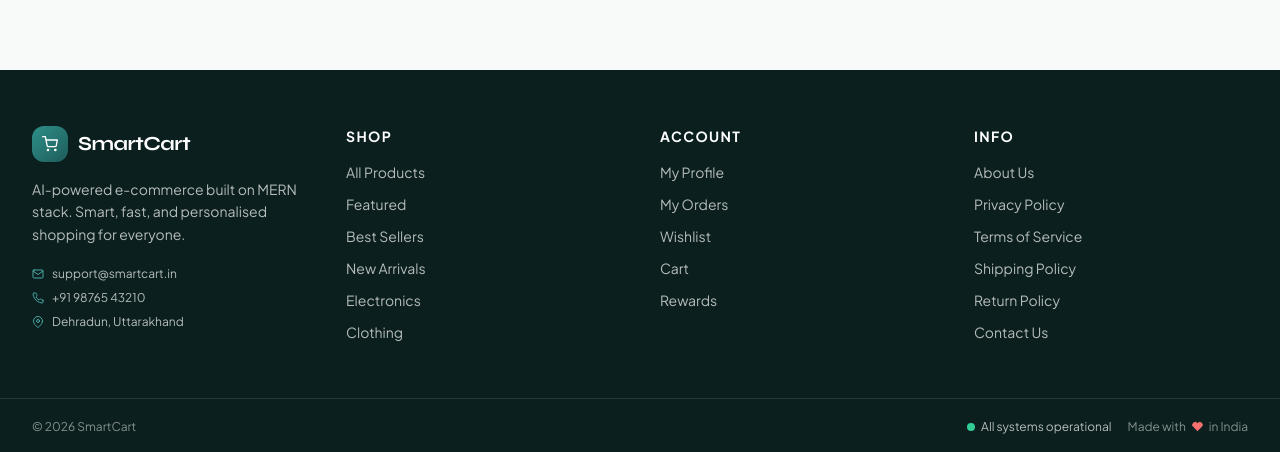
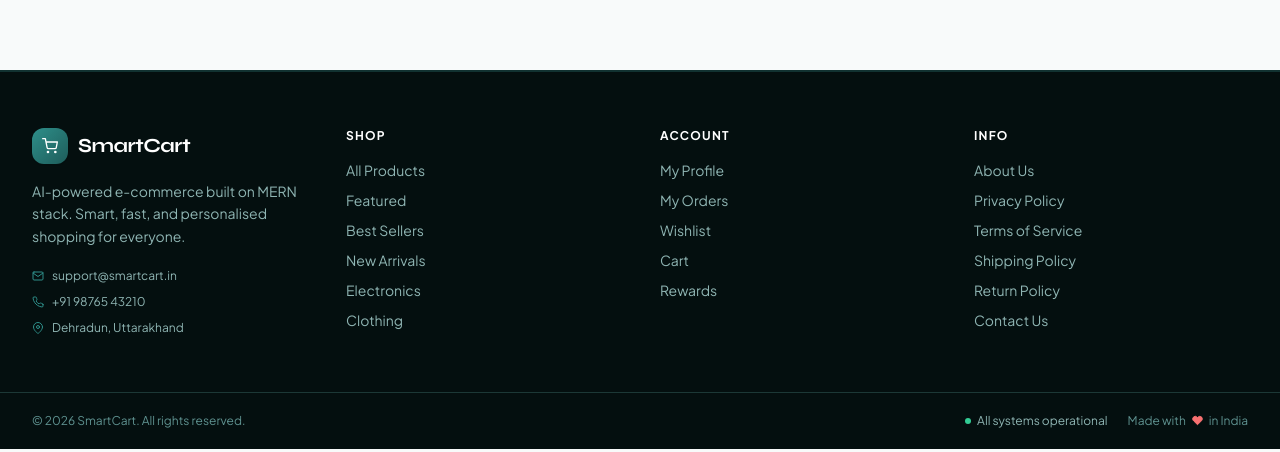
Before and after one commit to vaishalisahni/SmartCart, a React (Vite) app in the folder client/: page / in a window 1280 px wide. Shown: the part 1505-1957 px from the top of the page. Built offline with nearby package versions, Linux system fonts and the light colour scheme; no server answers.

Commit message:
refactor: update Footer component styles and improve accessibility

```diff
--- a/client/src/components/layout/Footer.jsx
+++ b/client/src/components/layout/Footer.jsx
@@ -5,7 +5,8 @@ export default function Footer() {
   const year = new Date().getFullYear();
 
   return (
-    <footer style={{ backgroundColor: '#0a1f1e' }} className="mt-20">
+    <footer className="mt-20" style={{ backgroundColor: '#040f0f' }}>
+      <div className="border-t-2 border-primary-800/60" />
       <div className="page-container py-14 grid grid-cols-1 sm:grid-cols-2 lg:grid-cols-4 gap-10">
 
         {/* Brand */}
@@ -16,26 +17,26 @@ export default function Footer() {
             </div>
             <span className="font-display text-white font-bold text-xl tracking-tight">SmartCart</span>
           </div>
-          <p className="text-sm leading-relaxed mb-5 text-white/70">
+          <p className="text-sm leading-relaxed mb-5 text-surface-400">
             AI-powered e-commerce built on MERN stack. Smart, fast, and personalised shopping for everyone.
           </p>
-          <div className="flex flex-col gap-2 text-xs">
-            <span className="flex items-center gap-2 text-white/70">
-              <FiMail size={12} className="text-primary-400" /> support@smartcart.in
-            </span>
-            <span className="flex items-center gap-2 text-white/70">
-              <FiPhone size={12} className="text-primary-400" /> +91 98765 43210
-            </span>
-            <span className="flex items-center gap-2 text-white/70">
-              <FiMapPin size={12} className="text-primary-400" /> Dehradun, Uttarakhand
+          <div className="flex flex-col gap-2.5 text-xs">
+            <a href="mailto:support@smartcart.in" className="flex items-center gap-2 text-surface-400 hover:text-primary-300 transition-colors">
+              <FiMail size={12} className="text-primary-500 flex-shrink-0" /> support@smartcart.in
+            </a>
+            <a href="tel:+919876543210" className="flex items-center gap-2 text-surface-400 hover:text-primary-300 transition-colors">
+              <FiPhone size={12} className="text-primary-500 flex-shrink-0" /> +91 98765 43210
+            </a>
+            <span className="flex items-center gap-2 text-surface-400">
+              <FiMapPin size={12} className="text-primary-500 flex-shrink-0" /> Dehradun, Uttarakhand
             </span>
           </div>
         </div>
 
         {/* Shop */}
         <div>
-          <h4 className="text-white font-bold mb-4 text-sm uppercase tracking-widest">Shop</h4>
-          <ul className="space-y-3 text-sm">
+          <h4 className="text-white font-bold mb-4 text-xs uppercase tracking-widest">Shop</h4>
+          <ul className="space-y-2.5 text-sm">
             {[
               ['All Products',  '/products'],
               ['Featured',      '/products?featured=true'],
@@ -45,7 +46,10 @@ export default function Footer() {
               ['Clothing',      '/products?search=Clothing'],
             ].map(([label, to]) => (
               <li key={label}>
-                <Link to={to} className="text-white/70 hover:text-white transition-colors duration-200">
+                <Link
+                  to={to}
+                  className="text-surface-400 hover:text-primary-300 transition-colors duration-200"
+                >
                   {label}
                 </Link>
               </li>
@@ -55,8 +59,8 @@ export default function Footer() {
 
         {/* Account */}
         <div>
-          <h4 className="text-white font-bold mb-4 text-sm uppercase tracking-widest">Account</h4>
-          <ul className="space-y-3 text-sm">
+          <h4 className="text-white font-bold mb-4 text-xs uppercase tracking-widest">Account</h4>
+          <ul className="space-y-2.5 text-sm">
             {[
               ['My Profile',  '/profile'],
               ['My Orders',   '/orders'],
@@ -65,7 +69,10 @@ export default function Footer() {
               ['Rewards',     '/loyalty'],
             ].map(([label, to]) => (
               <li key={label}>
-                <Link to={to} className="text-white/70 hover:text-white transition-colors duration-200">
+                <Link
+                  to={to}
+                  className="text-surface-400 hover:text-primary-300 transition-colors duration-200"
+                >
                   {label}
                 </Link>
               </li>
@@ -75,8 +82,8 @@ export default function Footer() {
 
         {/* Info */}
         <div>
-          <h4 className="text-white font-bold mb-4 text-sm uppercase tracking-widest">Info</h4>
-          <ul className="space-y-3 text-sm">
+          <h4 className="text-white font-bold mb-4 text-xs uppercase tracking-widest">Info</h4>
+          <ul className="space-y-2.5 text-sm">
             {[
               ['About Us',         '/'],
               ['Privacy Policy',   '/'],
@@ -86,7 +93,10 @@ export default function Footer() {
               ['Contact Us',       '/'],
             ].map(([label, to]) => (
               <li key={label}>
-                <Link to={to} className="text-white/70 hover:text-white transition-colors duration-200">
+                <Link
+                  to={to}
+                  className="text-surface-400 hover:text-primary-300 transition-colors duration-200"
+                >
                   {label}
                 </Link>
               </li>
@@ -96,15 +106,15 @@ export default function Footer() {
       </div>
 
       {/* Bottom bar */}
-      <div className="py-5" style={{ borderTop: '1px solid rgba(255,255,255,0.1)' }}>
-        <div className="page-container flex flex-col sm:flex-row items-center justify-between gap-3 text-xs text-white/50">
-          <p>© {year} SmartCart</p>
-          <div className="flex items-center gap-4">
-            <span className="flex items-center gap-1.5 text-white/70">
-              <span className="w-2 h-2 bg-emerald-400 rounded-full animate-pulse" />
+      <div className="border-t border-surface-800">
+        <div className="page-container py-5 flex flex-col sm:flex-row items-center justify-between gap-3 text-xs text-surface-500">
+          <p>© {year} SmartCart. All rights reserved.</p>
+          <div className="flex items-center gap-5">
+            <span className="flex items-center gap-1.5 text-surface-400">
+              <span className="w-1.5 h-1.5 bg-emerald-400 rounded-full animate-pulse" />
               All systems operational
             </span>
-            <span className="flex items-center gap-1 text-white/50">
+            <span className="flex items-center gap-1 text-surface-500">
               Made with <FiHeart size={11} className="text-red-400 mx-0.5" fill="currentColor" /> in India
             </span>
           </div>
```
